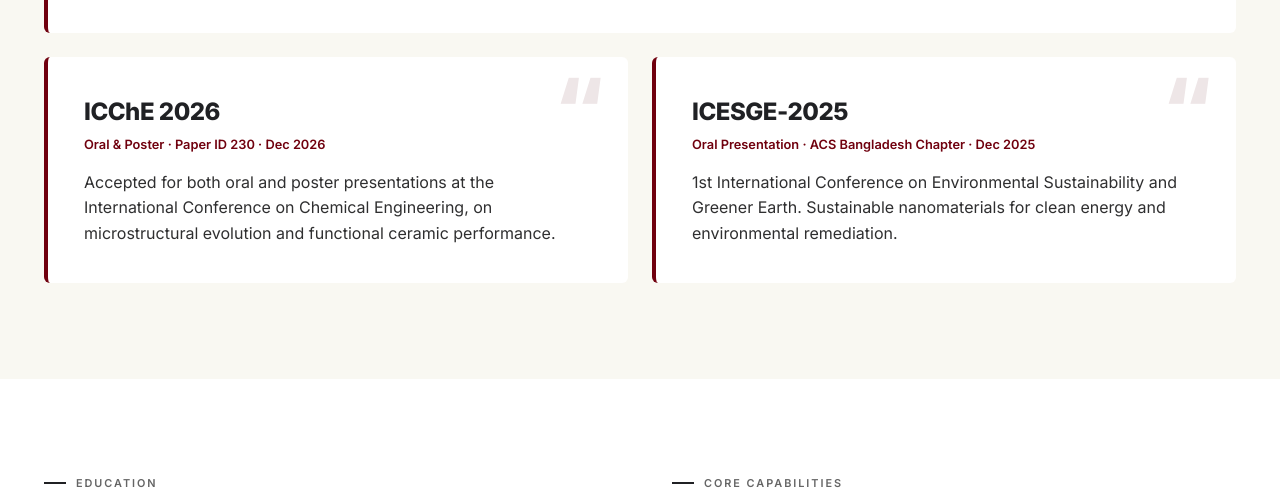
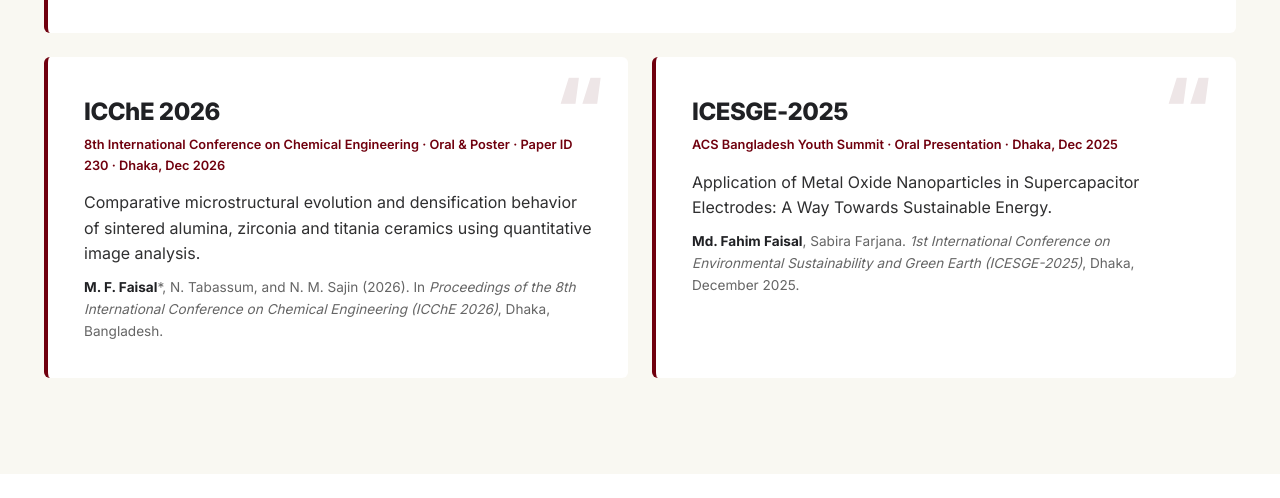
Before and after one commit to fahimfaisalncebuet/faisal-portfolio, a plain HTML site: page index.html in a window 1280 px wide. Shown: the part 5183-5681 px from the top of the page. Drawn offline with Linux system fonts and the light colour scheme.

Commit message:
Add full citations for ICChE 2026 and ICESGE-2025 papers
Co-Authored-By: Claude Opus 5.5 <noreply@anthropic.com>

```diff
--- a/index.html
+++ b/index.html
@@ -370,13 +370,15 @@
       </div>
       <div class="quote reveal"><span class="big">“</span>
         <h3>ICChE 2026</h3>
-        <div class="sub">Oral &amp; Poster · Paper ID 230 · Dec 2026</div>
-        <p>Accepted for both oral and poster presentations at the International Conference on Chemical Engineering, on microstructural evolution and functional ceramic performance.</p>
+        <div class="sub">8th International Conference on Chemical Engineering · Oral &amp; Poster · Paper ID 230 · Dhaka, Dec 2026</div>
+        <p>Comparative microstructural evolution and densification behavior of sintered alumina, zirconia and titania ceramics using quantitative image analysis.</p>
+        <p style="margin-top:10px;font-size:.85rem;color:var(--muted)"><b style="color:var(--ink)">M. F. Faisal</b>*, N. Tabassum, and N. M. Sajin (2026). In <i>Proceedings of the 8th International Conference on Chemical Engineering (ICChE 2026)</i>, Dhaka, Bangladesh.</p>
       </div>
       <div class="quote reveal"><span class="big">“</span>
         <h3>ICESGE-2025</h3>
-        <div class="sub">Oral Presentation · ACS Bangladesh Chapter · Dec 2025</div>
-        <p>1st International Conference on Environmental Sustainability and Greener Earth. Sustainable nanomaterials for clean energy and environmental remediation.</p>
+        <div class="sub">ACS Bangladesh Youth Summit · Oral Presentation · Dhaka, Dec 2025</div>
+        <p>Application of Metal Oxide Nanoparticles in Supercapacitor Electrodes: A Way Towards Sustainable Energy.</p>
+        <p style="margin-top:10px;font-size:.85rem;color:var(--muted)"><b style="color:var(--ink)">Md. Fahim Faisal</b>, Sabira Farjana. <i>1st International Conference on Environmental Sustainability and Green Earth (ICESGE-2025)</i>, Dhaka, December 2025.</p>
       </div>
     </div>
   </div>
```
